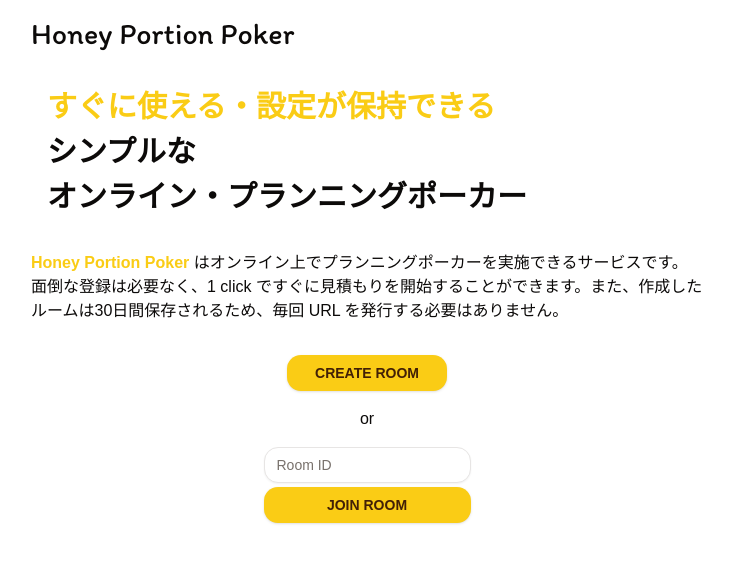
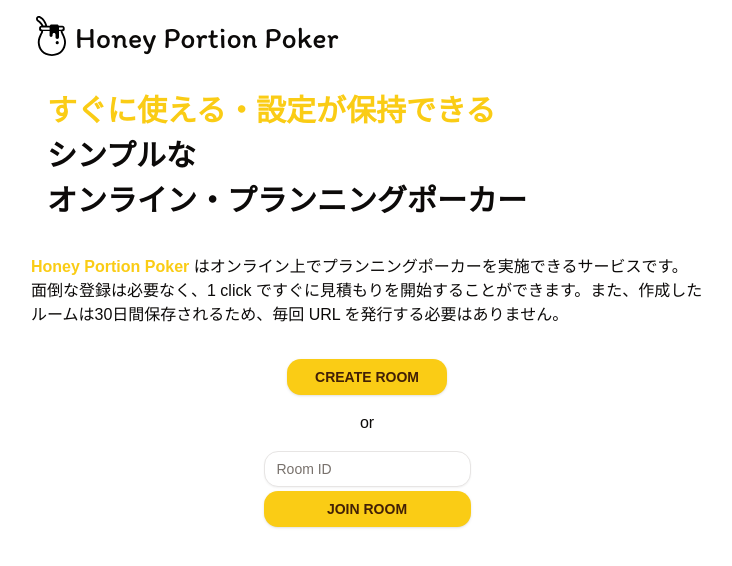
Before and after one commit to harusame0616/honey-portion-porker, a Next.js app in the folder web/: page / in a window 1280 px wide. Shown: the top 566 px of the page, without its empty margins (273-1005 px from the left). Built offline with nearby package versions, Linux system fonts and the light colour scheme.

Commit message:
タイトルにアイコン設定

```diff
--- a/web/src/app/page.tsx
+++ b/web/src/app/page.tsx
@@ -1,6 +1,9 @@
 import { Itim } from "next/font/google";
 import { NewRoomCreationForm } from "./new-room-creation-form";
 import { RoomJoiningForm } from "./room-joining-form";
+import { cn } from "@/lib/utils";
+import Image from "next/image";
+import icon from "@/app/_resources/icon.svg";
 
 const titleFont = Itim({
   subsets: ["latin"],
@@ -13,8 +16,9 @@
   return (
     <div className="flex flex-col items-center p-4">
       <div className="max-w-2xl w-full">
-        <header className="text-3xl font-bold">
-          <h1 className={titleFont.className}>Honey Portion Poker</h1>
+        <header className="text-3xl font-bold flex items-end gap-1">
+          <Image src={icon} alt="" width={40} height={40} />
+          <h1 className={cn(titleFont.className)}>Honey Portion Poker</h1>
         </header>
         <main>
           <div className="font-bold text-3xl p-4 leading-normal my-4">
--- a/web/src/app/rooms/[roomId]/page.tsx
+++ b/web/src/app/rooms/[roomId]/page.tsx
@@ -4,6 +4,8 @@
 import Link from "next/link";
 import { Itim } from "next/font/google";
 import { cn } from "@/lib/utils";
+import Image from "next/image";
+import icon from "@/app/_resources/icon.svg";
 
 const titleFont = Itim({
   subsets: ["latin"],
@@ -65,7 +67,8 @@
   return (
     <div>
       <header className="bg-primary p-4 shadow-md">
-        <Link href="/">
+        <Link href="/" className="flex items-end gap-1">
+          <Image src={icon} alt="" width={45} height={45} />
           <h1 className={cn("font-bold text-3xl", titleFont.className)}>
             Honey Portion Poker
           </h1>
```
